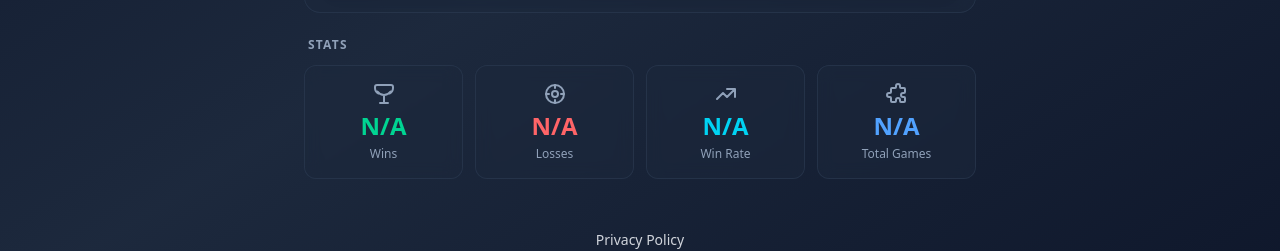
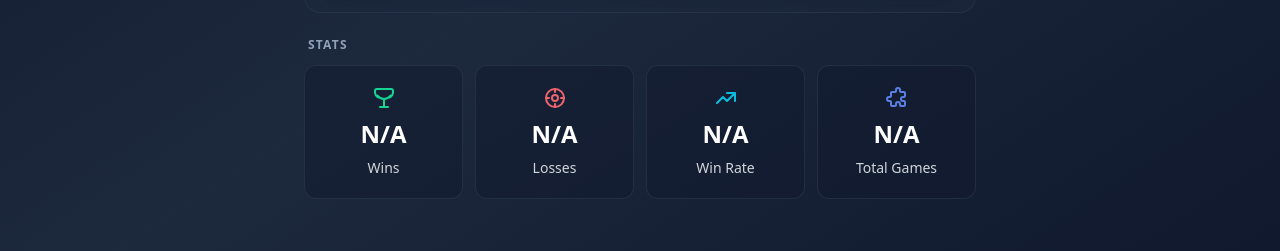
Before and after one commit to transcendence4two/Transcendence, a React (Vite) app in the folder frontend/: page /home in a window 1280 px wide. Shown: the part 511-762 px from the top of the page. Built offline with nearby package versions, Linux system fonts and the light colour scheme; no server answers; sample sign-in values are in the browser's storage.

Commit message:
refactor(stat-card): rely on provided icon and improve semantics

```diff
--- a/frontend/src/components/common/StatCard.tsx
+++ b/frontend/src/components/common/StatCard.tsx
@@ -1,9 +1,18 @@
+import { cloneElement, isValidElement, type ReactNode } from "react";
+
 interface StatCardProps {
-    icon: React.ReactNode
+    icon: ReactNode
     value: string
     label: string
     color?: string
     className?: string
+}
+
+const resolveIconColorClass = (color: string) => {
+    if (color.includes("emerald")) return "icon-emerald"
+    if (color.includes("rose") || color.includes("red")) return "icon-rose"
+    if (color.includes("blue")) return "icon-blue"
+    return "icon-cyan"
 }
 
 const StatCard = ({
@@ -13,15 +22,20 @@ const StatCard = ({
     color = 'text-cyan-400',
     className = '',
 }: StatCardProps) => {
+    const iconColorClass = resolveIconColorClass(color)
+    const styledIcon = isValidElement<{ className?: string }>(icon)
+        ? cloneElement(icon, {
+              className: `${icon.props.className ?? ""} stat-icon icon-svg ${iconColorClass}`.trim(),
+          })
+        : icon
+
     return (
         <div
-            className={`border border-slate-700/50 in-[.light]:border-gray-200
-                bg-slate-800/50 in-[.light]:bg-white/80
-                backdrop-blur-sm rounded-xl p-4 text-center space-y-1 ${className}`}
+            className={`stat-card ${className}`}
         >
-            <span className='flex justify-center text-slate-400 in-[.light]:text-gray-500'>{icon}</span>
-            <p className={`text-2xl font-bold ${color}`}>{value}</p>
-            <p className='text-xs text-slate-400 in-[.light]:text-gray-500'>{label}</p>
+            {styledIcon}
+            <p className='stat-value text-white'>{value}</p>
+            <p className='stat-label'>{label}</p>
         </div>
     )
 }
```
